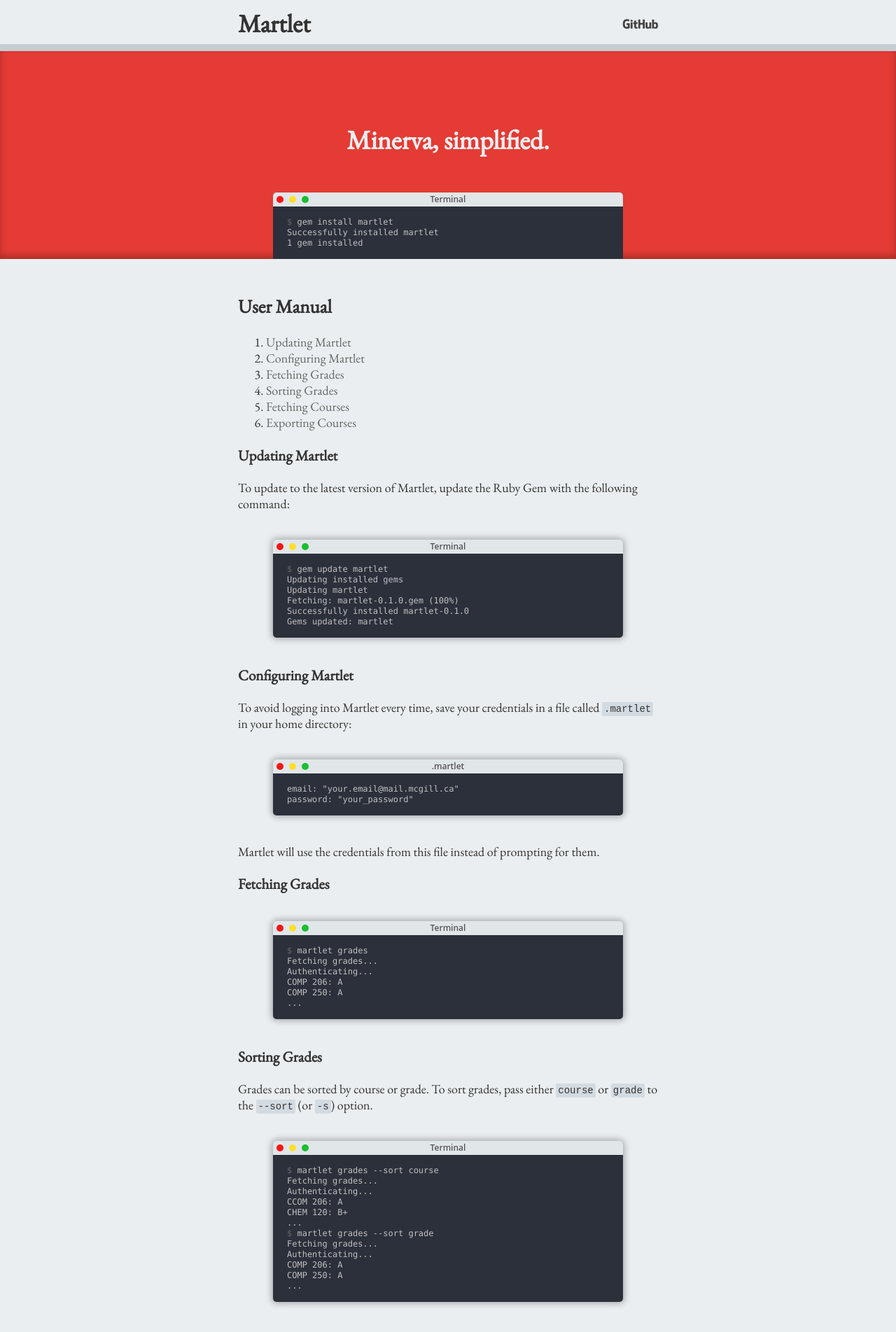
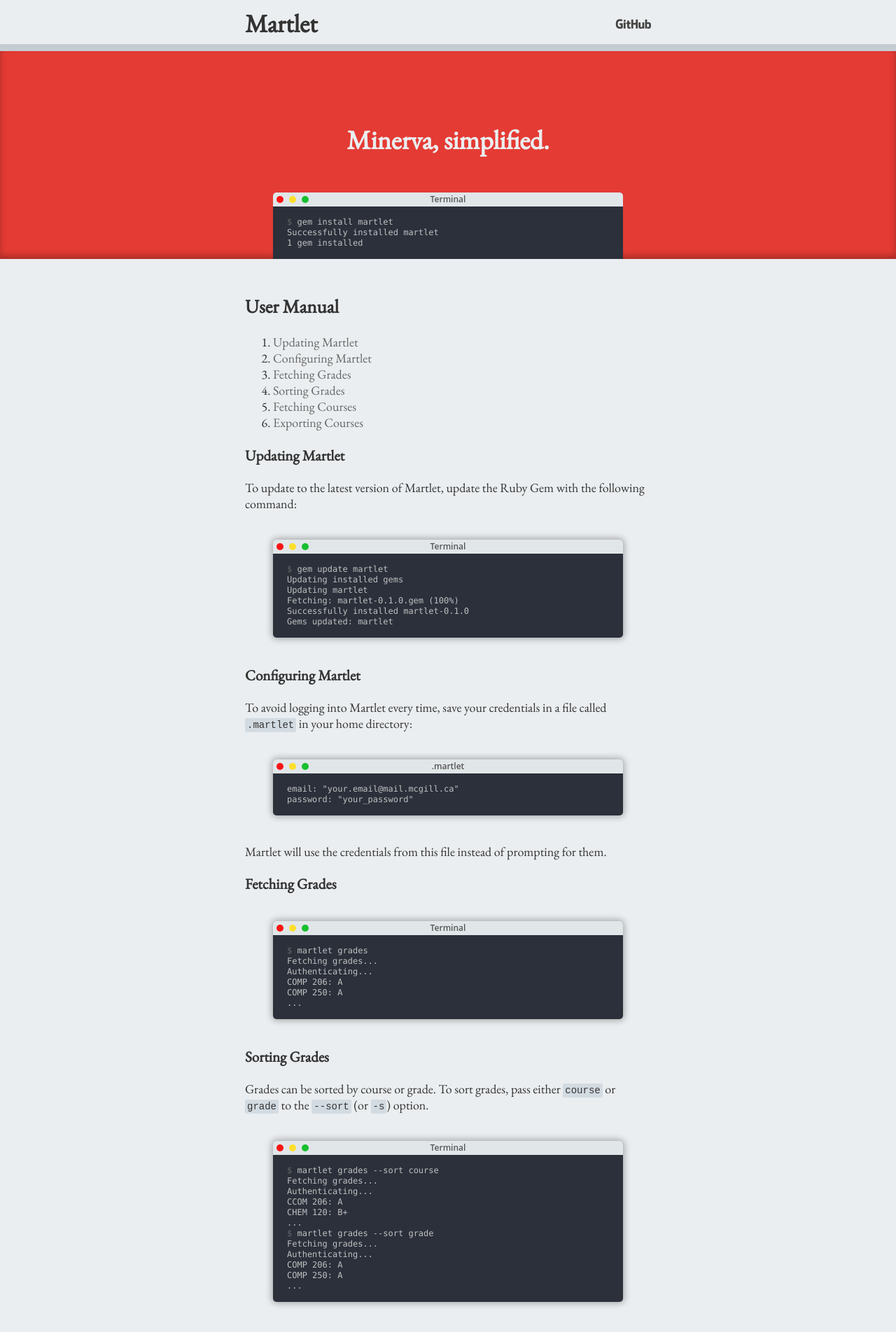
Before and after one commit to jacoblb64/martlet, a Jekyll site: the page built from index.md, in a window 1280 px wide. Shown: the top 1903 px of the page at 70% size. Built offline with Jekyll 4.4.1, drawn with Linux system fonts in a browser that asks for light colours.

Commit message:
Make more mobile friendly

```diff
--- a/_includes/head.html
+++ b/_includes/head.html
@@ -1,6 +1,6 @@
 <head>
     <meta charset="utf-8">
-    <meta name="viewport" content="width=device-width">
+    <meta name="viewport" content="initial-scale=1.0, maximum-scale=1.0, user-scalable=no, width=device-width">
     <meta http-equiv="X-UA-Compatible" content="IE=edge">
 
     <meta name="description" content="{{ site.description }}">
--- a/style.css
+++ b/style.css
@@ -30,7 +30,7 @@ a, a:visited, a:hover { color: #666; text-decoration: none; }
 .main-header__github {
   color: #444;
   position: absolute;
-  right: 0;
+  right: 10px;
   top: 17px;
   font-size: 18px;
 }
@@ -53,13 +53,14 @@ a, a:visited, a:hover { color: #666; text-decoration: none; }
 .wrapper {
   position: relative;
   margin: 0 auto;
-  width: 600px;
+  padding: 0 10px;
+  max-width: 580px;
 }
 
 .editor {
   background-color: #2b303b;
   display: block;
-  width: 500px;
+  max-width: 500px;
   margin: 0 auto;
   position: relative;
   border-radius: 5px;
@@ -116,6 +117,7 @@ a, a:visited, a:hover { color: #666; text-decoration: none; }
   line-height: 15px;
   padding: 15px 20px;
   margin: 0;
+  white-space: pre-wrap;
 }
 
 .editor__prompt {
```
